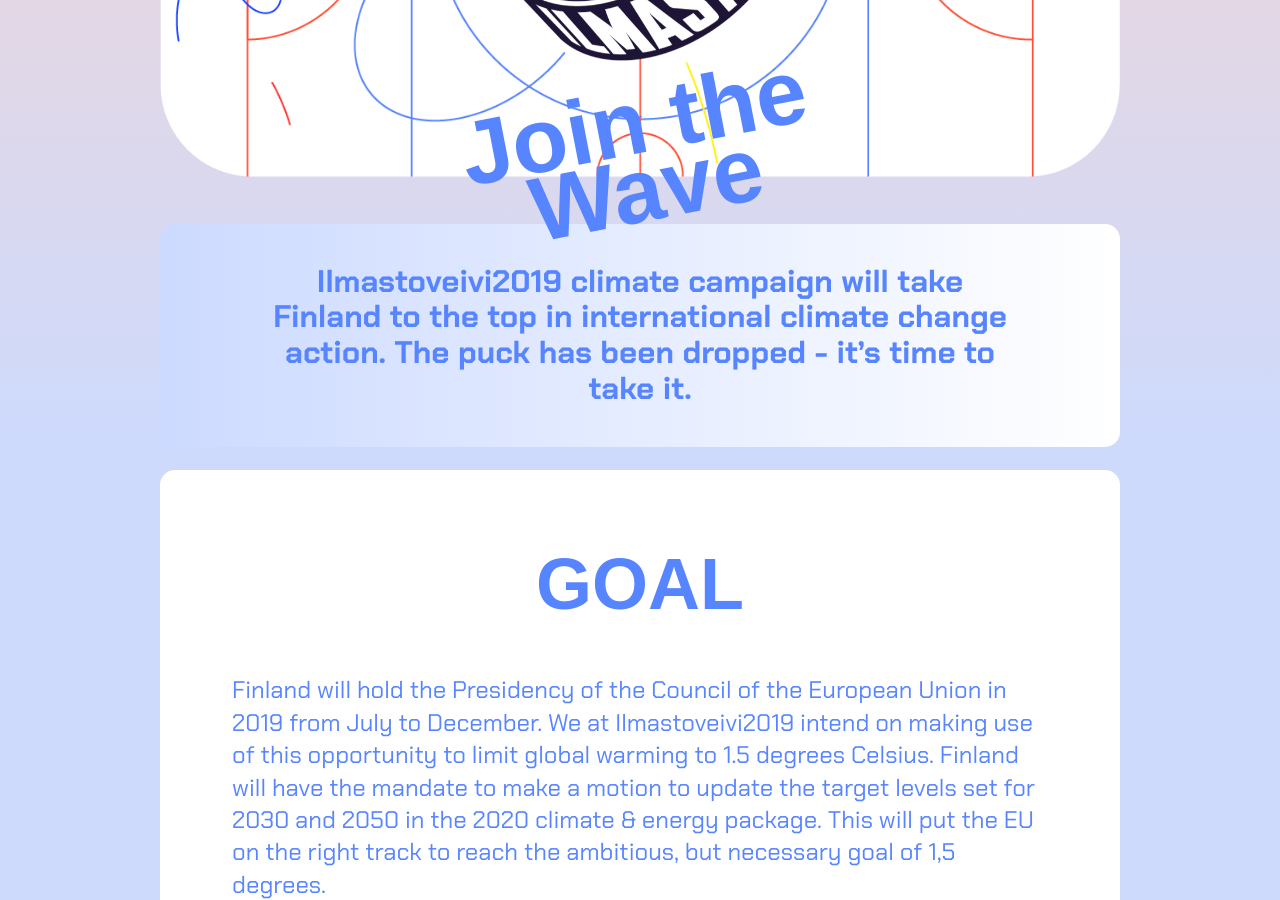
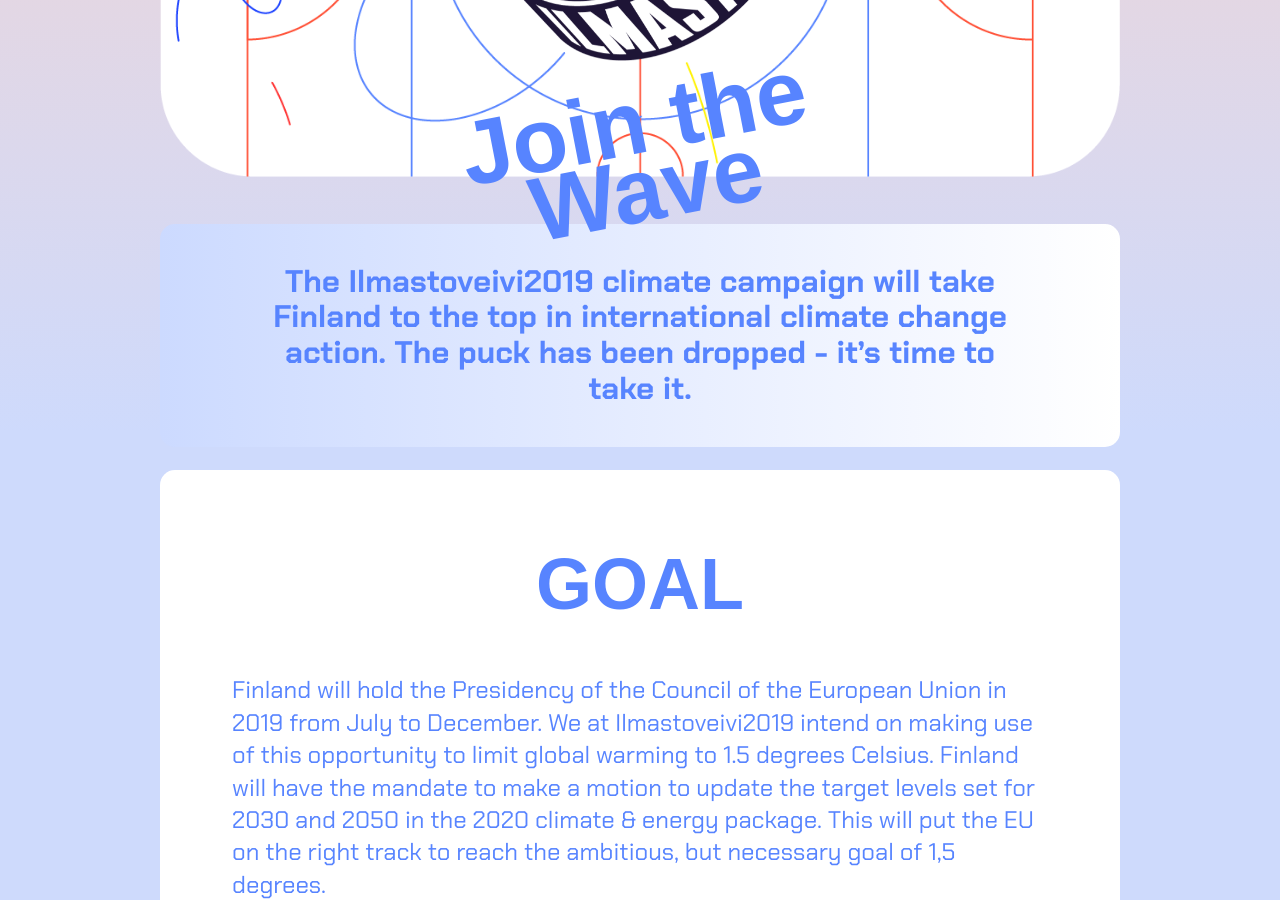
Before and after one commit to ilmastoveivi/ilmastoveivi.github.io, a Jekyll site: the page built from en.md, in a window 1280 px wide and 900 px high, scrolled down 417 px. Built offline with Jekyll 4.4.1, drawn with Linux system fonts in a browser that asks for light colours; nearby versions of some CDN libraries; some web fonts are replaced; our own code applies the rules of GitHub Pages for plain Markdown files; some of the changed text lies outside the part shown.

Commit message:
typo fixes in the English version

```diff
--- a/en.md
+++ b/en.md
@@ -5,11 +5,11 @@ lang: en
 order: 3
 title:
 slogan: Join the Wave
-intro: Ilmastoveivi2019 climate campaign will take Finland to the top in international climate change action. The puck has been dropped - it’s time to take it.
+intro: The Ilmastoveivi2019 climate campaign will take Finland to the top in international climate change action. The puck has been dropped - it’s time to take it.
 act-title: How to contribute to our cause
 act-text1: By signing, people help create a momentum
 act-text2: …which encourages politicians
-act-text3: …within EU to promote the goal of limiting global warming to 1.5 degrees.
+act-text3: …within the EU to promote the goal of limiting global warming to 1.5 degrees.
 sign-button-text: Read the petition and sign
 campaign-info-link-text: Campaign background
 campaign-page-link-url: /campaign
```
Also changed, not shown: campaign.md (+1 -1 lines).
